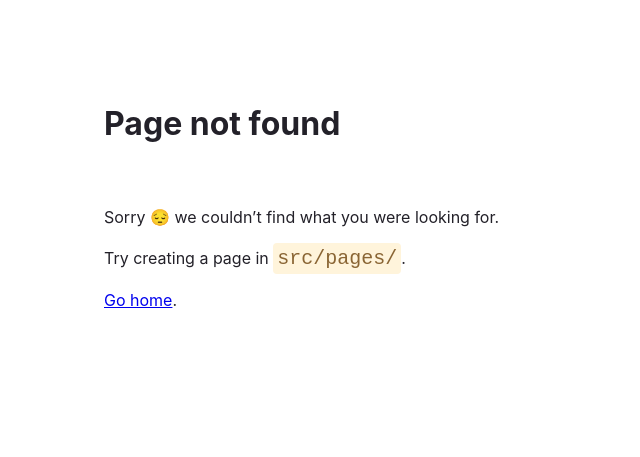
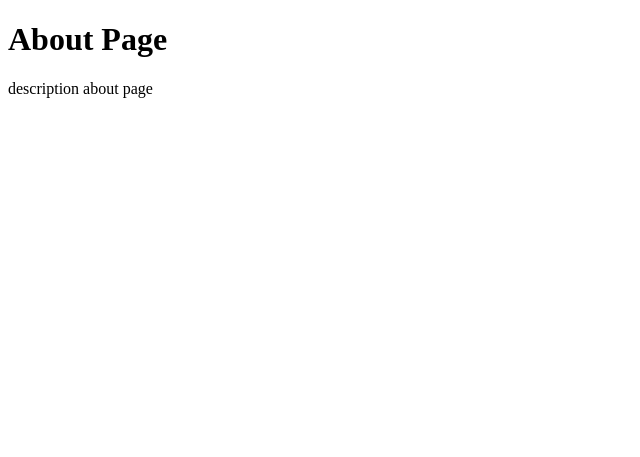
Before and after one commit to alextula26/gatsby-site, a Gatsby site: page /about in a window 1280 px wide. Before the commit this address had no page. Shown: the whole page, without its empty margins (0-640 px from the left). Built offline with nearby package versions, Linux system fonts and the light colour scheme; Gatsby itself is replaced by a stand-in of ours.

Commit message:
added about page

```diff
--- /dev/null
+++ b/src/pages/about.js
@@ -0,0 +1,10 @@
+import React from 'react';
+
+const AboutPage = () => (
+  <>
+    <h1>About Page</h1>
+    <p>description about page</p>
+  </>
+);
+
+export default AboutPage;
--- a/src/pages/index.js
+++ b/src/pages/index.js
@@ -1,4 +1,5 @@
-import * as React from "react"
+import React from "react";
+import { Link } from "gatsby";
 
 // styles
 const pageStyles = {
@@ -138,6 +139,7 @@ const IndexPage = () => {
           🎉🎉🎉
         </span>
       </h1>
+      <Link to="/about">Link</Link>
       <p style={paragraphStyles}>
         Edit <code style={codeStyles}>src/pages/index.js</code> to see this page
         update in real-time.{" "}
```
